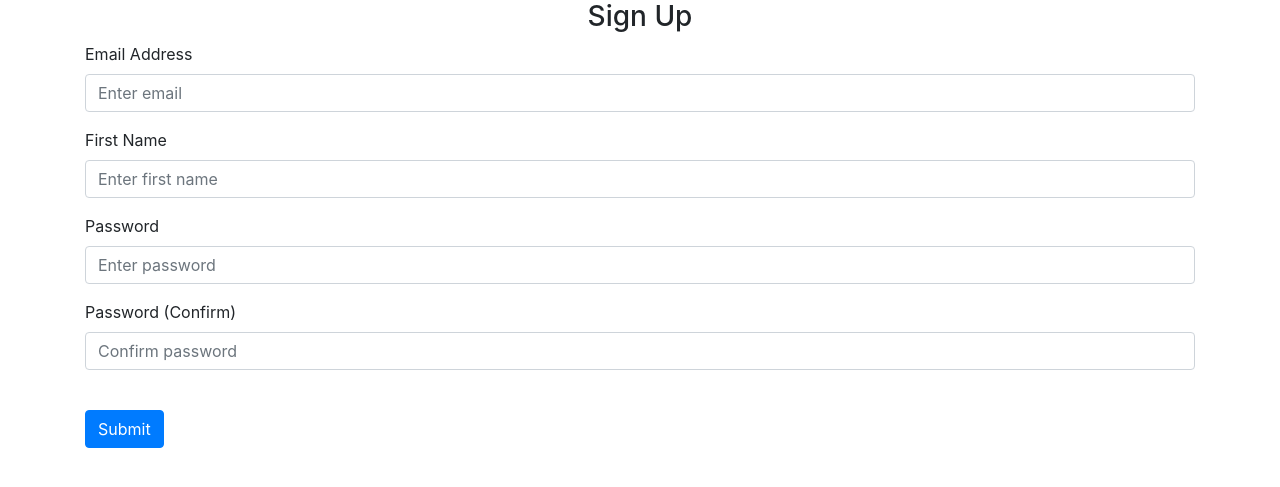
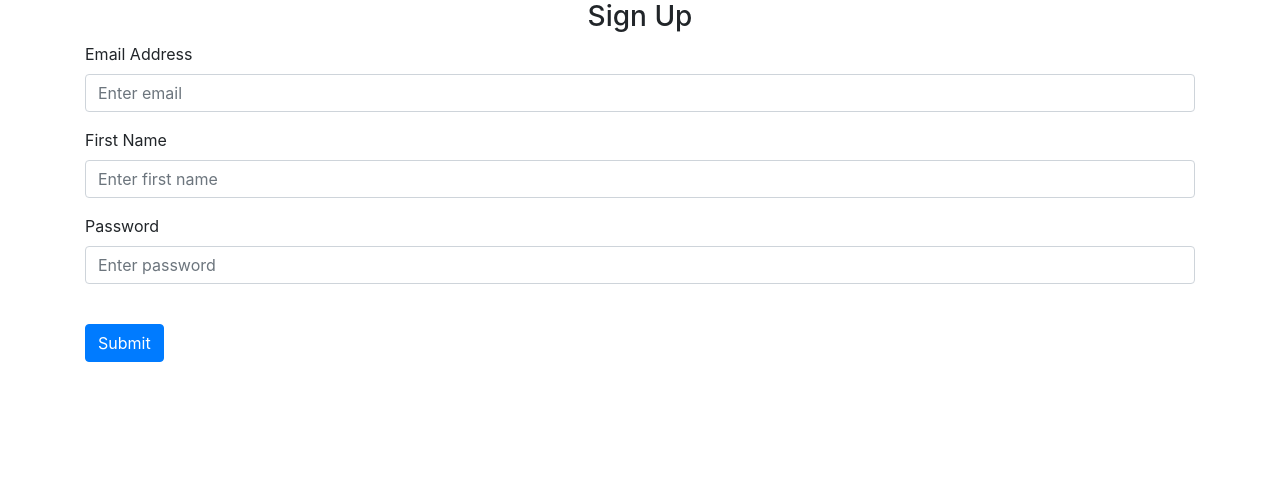
Before and after one commit to cuixuan-hao/Flask-Web-App, a Flask app: page /sign-up in a window 1280 px wide. Shown: the part 56-543 px from the top of the page. Run offline with Flask 3, Linux system fonts and the light colour scheme; some libraries are stand-ins or nearby versions.

Commit message:
Update sign_up.html

```diff
--- a/website/templates/sign_up.html
+++ b/website/templates/sign_up.html
@@ -10,38 +21,36 @@ content %}
       id="email"
       name="email"
       placeholder="Enter email"
+      value="{{ request.form.get('email', '') }}"
+      required
     />
   </div>
+
   <div class="form-group">
-    <label for="firstName">First Name</label>
+    <label for="name">First Name</label>
     <input
       type="text"
       class="form-control"
-      id="firstName"
-      name="firstName"
+      id="name"
+      name="name"
       placeholder="Enter first name"
+      value="{{ request.form.get('name', '') }}"
+      required
     />
   </div>
+
   <div class="form-group">
-    <label for="password1">Password</label>
+    <label for="password">Password</label>
     <input
       type="password"
       class="form-control"
-      id="password1"
-      name="password1"
+      id="password"
+      name="password"
       placeholder="Enter password"
+      required
     />
   </div>
-  <div class="form-group">
-    <label for="password2">Password (Confirm)</label>
-    <input
-      type="password"
-      class="form-control"
-      id="password2"
-      name="password2"
-      placeholder="Confirm password"
-    />
-  </div>
+
   <br />
   <button type="submit" class="btn btn-primary">Submit</button>
 </form>
```
Also changed, not shown: other parts of website/templates/sign_up.html (+13 -2 lines).
